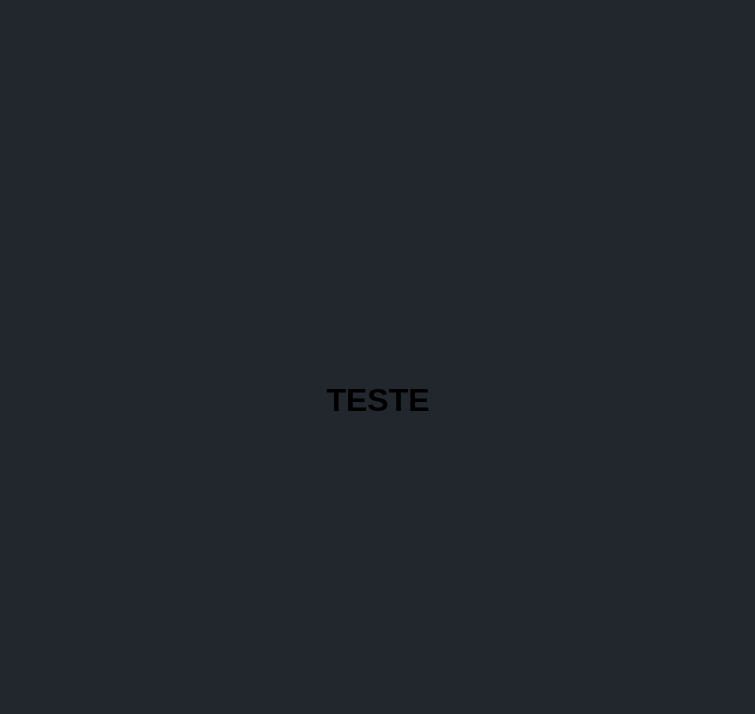
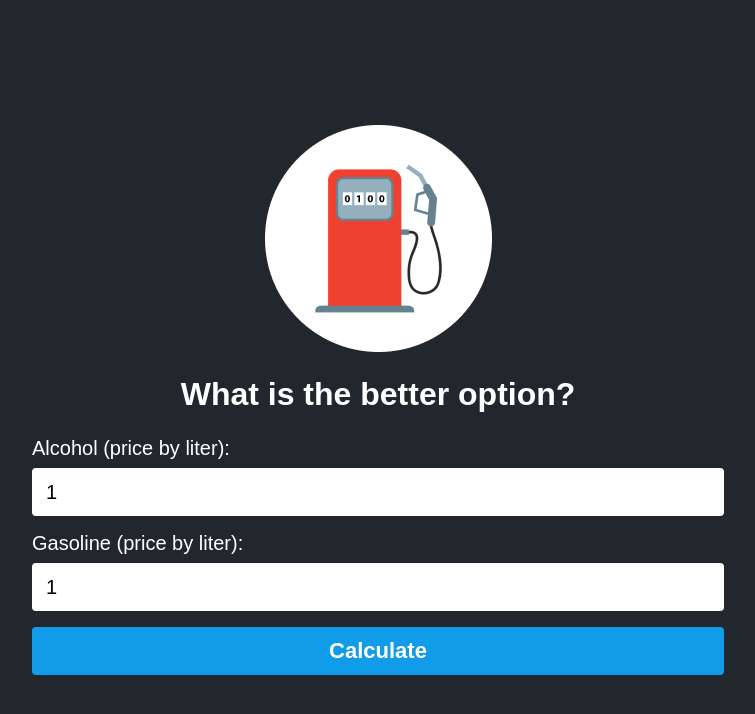
Before and after one commit to jrosac/Gasoline-Calculator, a React (Vite) app in the folder calculator/: page / in a window 1280 px wide. Shown: the top 714 px of the page, without its empty margins (262-1017 px from the left). Built offline with nearby package versions, Linux system fonts and the light colour scheme.

Commit message:
feat: added the main app file

```diff
--- a/calculator/src/App.tsx
+++ b/calculator/src/App.tsx
@@ -1,12 +1,102 @@
-import { useState } from 'react'
+import { useState, type FormEvent } from 'react'
 import './App.css'
+import logoImg from "./assets/logo.png"
+
+
+/* Calculate : alcohol/ gasoline,
+  if the result is lower then 0.7, then the answer is alcohol */
+
+  interface infoProps{
+    title: string;
+    gasoline: string| number;
+    alcohol: string | number;
+  }
+
+
 
 function App() {
+
+  const [gasolineInput, setGasolineInput] = useState(1)
+  const [alcoholInput, setAlcoholInput] = useState(1)
+  const [info,setInfo] = useState<infoProps>()
+
+  function calculate(event : FormEvent){
+    event.preventDefault();
+
+    let calculo = (alcoholInput / gasolineInput)
+
+    if(calculo<=0.7){
+      //alert("worth it use alcohol")
+      setInfo({
+        title : "worth it use alcohol",
+        gasoline : gasolineInput,
+        alcohol : alcoholInput
+      })
+    }
+    else{
+      //alert("worth it use gasoline")
+      setInfo({
+        title : "worth it use gasoline",
+        gasoline : gasolineInput,
+        alcohol : alcoholInput
+      })
+    }
+
+
+    console.log(calculo)
+
+
+    //alert("test")
+  }
 
 
   return (
     <div>
-       <h1>TESTE</h1>
+       <main className='container'>
+
+        <img src={logoImg} alt="Gasoline/Alcohol calculator logo" className='logo'/>
+
+        <h1 className='title'>What is the better option?</h1>
+
+        <form className='form' onSubmit={calculate}>
+          <label>Alcohol (price by liter):</label>
+          <input
+          type="number"
+          className='input'
+          placeholder='4.90'
+          min="1"
+          step="0.01"
+          required
+          value={alcoholInput}
+          onChange={(e)=>setAlcoholInput(Number(e.target.value))}
+
+          />
+
+          <label>Gasoline (price by liter):</label>
+          <input
+          type="number"
+          className='input'
+          placeholder='4.90'
+          min="1"
+          step="0.01"
+          required
+          value={gasolineInput}
+          onChange={(e)=>setGasolineInput(Number(e.target.value))}
+
+          />
+
+          <input type="submit" value="Calculate" className='button'/>
+        </form>
+
+        {info && Object.keys(info).length > 0 &&(
+                  <section className='result'>
+                  <h2 className='result-title'>{info.title}</h2>
+                  <span>Alcohol {info.alcohol}</span>
+                  <span>Gasoline {info.gasoline}</span>
+                </section>
+        )}
+
+       </main>
     </div>
   )
 }
```
